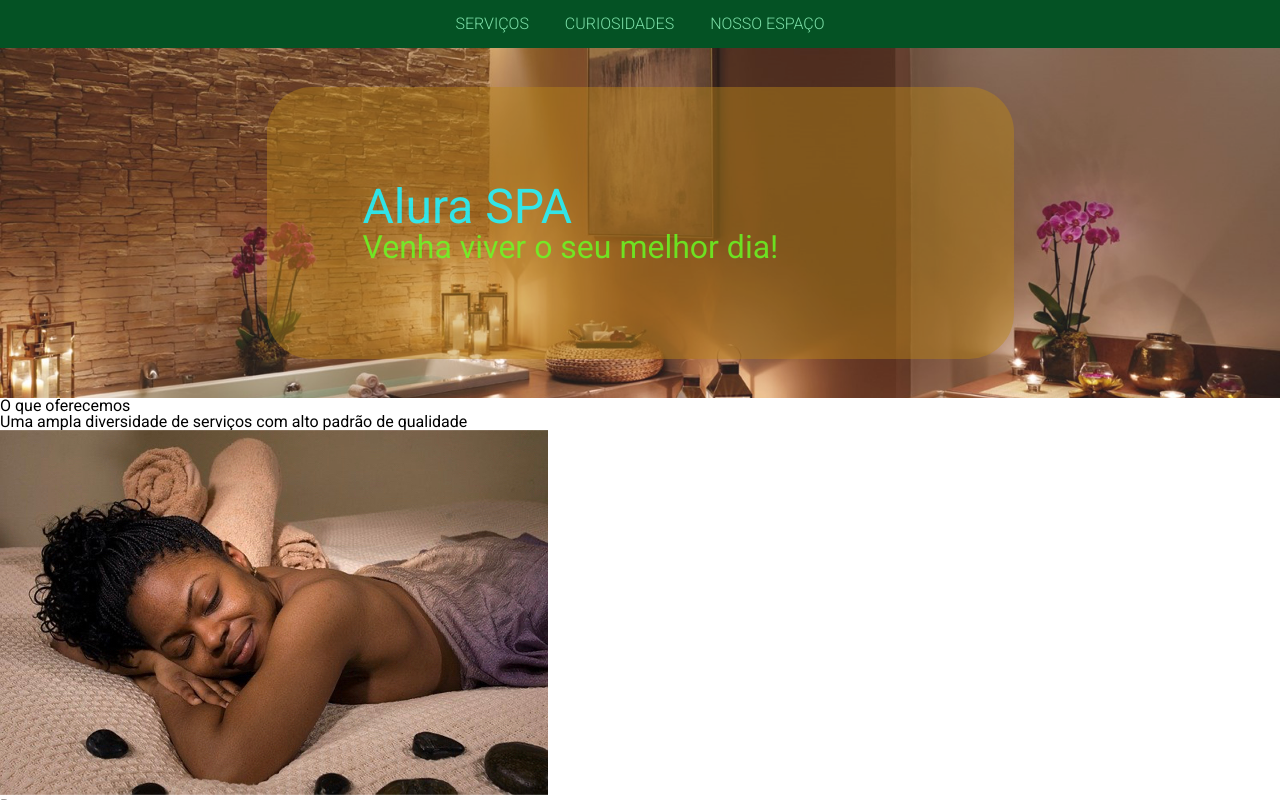
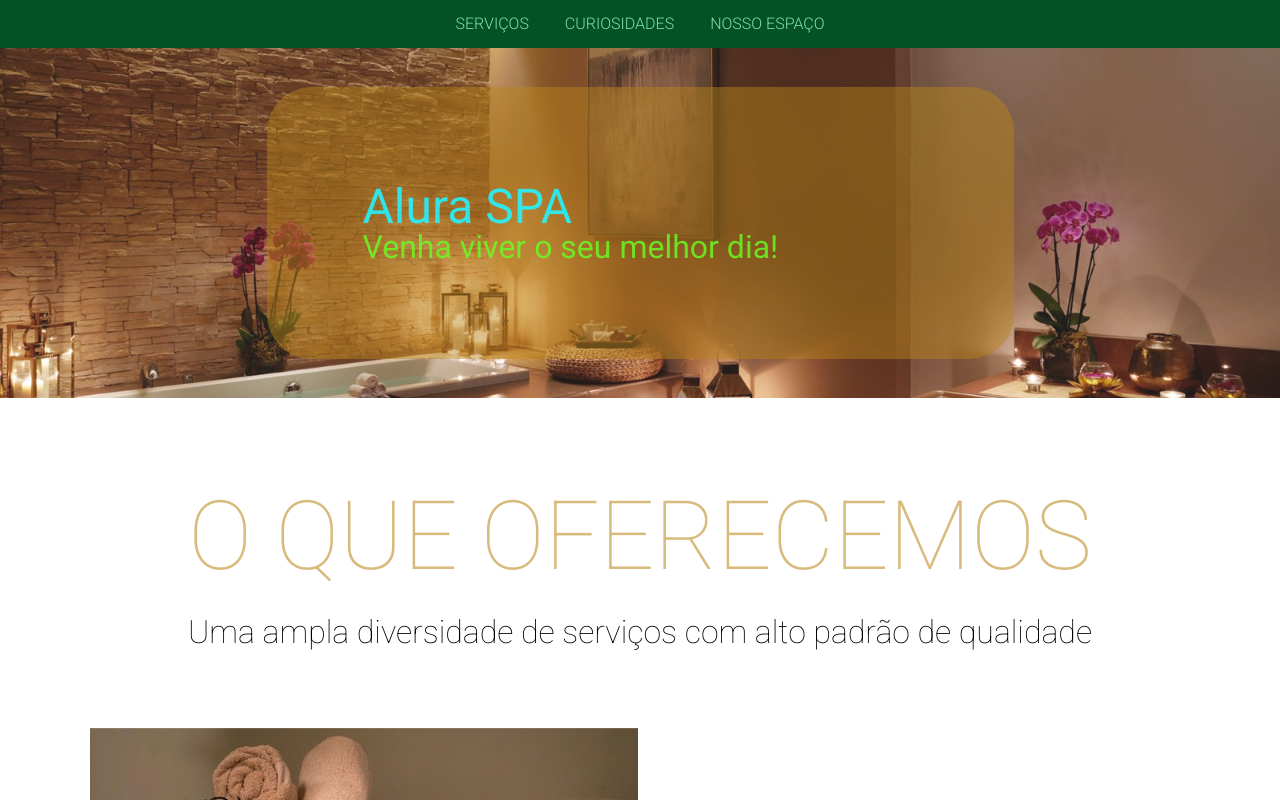
Before and after one commit to Reginaldo007oliveira/sass-project, a plain HTML site: page index.html in a window 1280 px wide. Shown: the top 800 px of the page. Drawn offline with nearby package versions, Linux system fonts and the light colour scheme.

Commit message:
serviços

```diff
--- a/index.html
+++ b/index.html
@@ -42,7 +42,7 @@
         </section>
     </header>
     <main>
-        <section id="servico">
+        <section id="servicos">
             <h4>O que oferecemos</h4>
             <h3>Uma ampla diversidade de serviços com alto padrão de qualidade</h3>
             <div class="cards">
--- /dev/null
+++ b/styles/components/_servicos.scss
@@ -0,0 +1,18 @@
+@import '../abstract/variaveveis';
+#servicos {
+   margin: 90px;
+   h4 {
+    font-size: $tamanho-do-texto / 0.5;
+    color: $cor-secundaria;
+    text-transform: uppercase;
+    font-weight: 200;
+    text-align: center;
+    margin: 2rem;
+   }
+   h3 {
+      text-align: center;
+      font-size:  $tamanho-do-texto / 1.5;
+      margin-bottom: 80px;
+      font-weight: 100;
+   }
+}
--- a/styles/style.scss
+++ b/styles/style.scss
@@ -1,3 +1,4 @@
 @import './abstract/base';
 @import './components/navbar';
 @import './components/banner';
+@import './components/servicos';
```
Also changed, not shown: styles/style.css, 1 other file.
